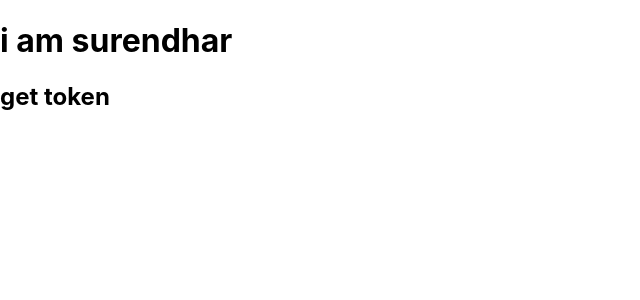
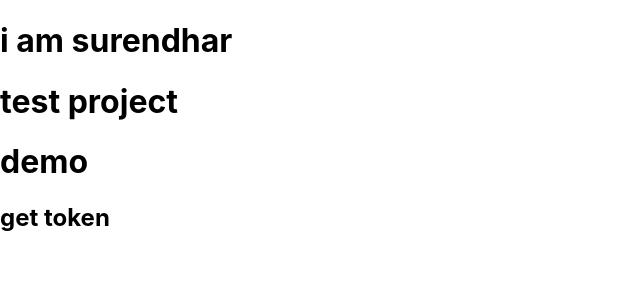
Before and after one commit to surendhar-jaganathan/Test, a React (Create React App) app: page / in a window 1280 px wide. Shown: the top 300 px of the page, without its empty margins (0-640 px from the left). Built offline with nearby package versions, Linux system fonts and the light colour scheme.

Commit message:
add line

```diff
--- a/src/App.js
+++ b/src/App.js
@@ -15,6 +15,8 @@ history.push("./about")
   return (
     <div>
  <h1>i am surendhar</h1>
+ <h1>test project</h1>
+ <h1>demo</h1>
  <h2 onClick={getdatatwo}>get token </h2>
  </div>
 
```
